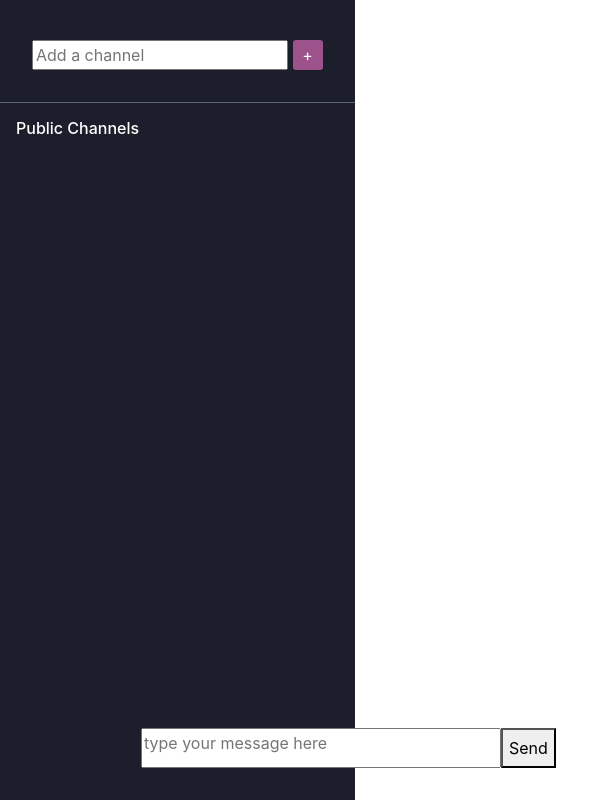
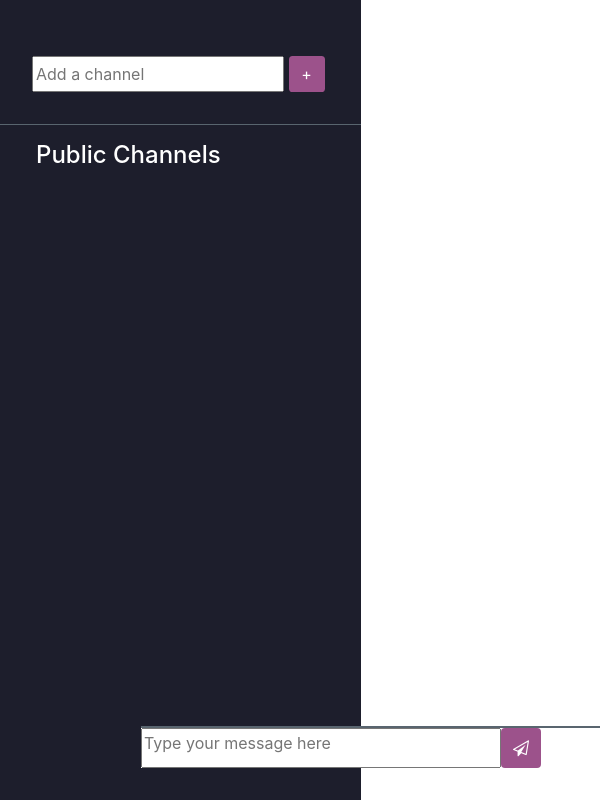
Before and after one commit to mattiek56/flaskMessenger, a Flask app: page / in a window 600 px wide; the page is wider, and only the part inside the window is pictured. Run offline with Flask 2, Linux system fonts and the light colour scheme; some libraries are stand-ins or nearby versions.

Commit message:
mobile opt styling and start to delete func

```diff
--- a/application.py
+++ b/application.py
@@ -32,6 +32,14 @@ def add_user(data):
 		users.append(username)
 	emit('user load', {"username": username})
 
+@socketio.on("reload user")
+def reload_user(data):
+	username = data["username"]
+	channel_name = data["channel_name"]
+	list_channels = list(messages.keys())
+	emit("rejoin", {"list_channels":list_channels, "username": username, "channel_name":channel_name})
+
+
 @socketio.on("add channel")
 def add_channel(data):
 	print("entered add channel function")
@@ -49,7 +57,7 @@ def add_channel(data):
 		#print(channel)
 		#channels.append(channel)
 	#messages[channel] = []
-	print(type(messages[channel_name]["messages"]))
+
 	#emit("announce channel", {"channel_name" : channel_name}, broadcast=True)
 
 @socketio.on("load data")
@@ -77,7 +85,7 @@ def join_channel(data):
 	if len(messages_list) > 100:
 		messages_list.pop(0)
 		print("popped off the first elem")
-	print(type(messages_list[1]))
+
 	emit("user joined", {'username':username, "channel_name":channel_name, "messages": messages_list, "timestamp":timestamp, "join_message":join_message})
 
 @socketio.on("add message")
--- a/static/index.css
+++ b/static/index.css
@@ -41,6 +41,11 @@ body {
 	border-color: #1d1e2c;
 }
 
+#display-username {
+	overflow-wrap: break-word;
+
+}
+
 h5 {
 	margin-block-end: 0px;
 	margin-top: 0.5em;
@@ -52,7 +57,7 @@ h5 {
 
 
 .chat-window {
-	height: 100%;
+	height: 100vh;
 	width: 100vw;
 	margin-left: 2rem;
 }
@@ -63,14 +68,35 @@ h5 {
 
 /* styling for the header */
 
-.sidebar-menu {
+
+
+#closebtn {
+	display: none;
+}
+
+.topbar {
+	margin-top: 1rem;
+}
+
+#menuBar {
+	display: none;
+}
+
+
+/* this needs to be adjusted to reflect media size */
+
+#mySidebar {
 	position: fixed;
 	left:0;
 	background-color: #1D1E2C;
 	height: 100%;
 	max-height:100%;
 	color:#FFFFFF;
+	width: unset;
+
 }
+
+
 
 .sidebar-top {
 	list-style-type: none;
@@ -78,26 +104,38 @@ h5 {
 	border-bottom: 1px solid #59656f;
 }
 
+.sidebar-item {
+	width: 100%;
+}
+
+.channel-input {
+	width: 85%;
+	height: 2.25em;
+}
+
 #submit-channel {
 	border-radius: 10%;
 	background-color: #9c528b;
 	color: #FFFFFF;
 	border-style: none!important;
-	height: 30px;
-	width: 30px;
+	height: 2.25em;
+	width: 2.25em;
 }
 
 #sidebar-channels {
 	list-style-type: none;
 	padding:1em;
+	margin-left: 1.5em;
+	font-size: larger;
 }
 
 #sidebar-channels > li {
 	margin-bottom:0.2em;
 }
 .chat-section-title {
-	margin-left: 1em;
-}
+	margin-left: 1.5em;
+	font-size: x-large;
+	 }
 
 /* styling for chat body */
 
@@ -106,8 +144,18 @@ h5 {
 	bottom:2em;
 	margin-left: 6rem;
 	width: 100%;
+	background-color: white;
+	border-top: 2px solid #59656f;
 }
+#submit-message {
+border-radius: 10%;
+	background-color: #9c528b;
+	color: #FFFFFF;
+	border-style: none!important;
+	height: 2.5rem;
+	width: 2.5rem;
 
+}
 
 #new_message_form {
 	display: flex;
@@ -132,7 +180,6 @@ h5 {
 }
 
 
-
 #messages {
 	margin-left: 2%;
 	list-style: none;
@@ -144,9 +191,23 @@ h5 {
 	width: 65%;
 }
 
+.delete {
+	visibility: hidden;
+}
+
+
+.odd {
+	border-bottom: 1px solid #59656f;
+}
+
+.even {
+	border-bottom: 1px solid #59656f;
+}
+
 .message_details {
 	display: inline-flex;
 }
+
 
 
 .username_message {
@@ -159,3 +220,92 @@ h5 {
 	margin-bottom: 0;
 	padding-left: 1rem;
 }
+
+
+@media only screen
+  and (min-device-width: 414px)
+  and (max-device-width: 736px)
+  and (-webkit-min-device-pixel-ratio: 3) {
+
+  	.message {
+  		width: 100%;
+  	}
+
+  	.test-container {
+  		display: grid;
+  	}
+
+  	.chat-window {
+  		margin-left: 0;
+  	}
+
+  	#closebtn {
+  		display: block;
+		float:right;
+		margin-right: 1rem;
+		color:white;
+		font-size: 20px;
+	}
+	#openbtn {
+		padding-left: 10px;
+		color: white;
+		background-color: #1D1E2C;
+	}
+
+	#menuBar {
+		display: contents;
+		float: left;
+		font-size: 35px;
+		cursor:pointer;
+		padding-left: 10px;
+
+	}
+
+  	#mySidebar {
+
+	position: fixed;
+	left:0;
+	background-color: #1D1E2C;
+	height: 100%;
+	max-height:100%;
+	color:#FFFFFF;
+	width: 0;
+	z-index: 1;
+	top:0;
+	overflow-x: hidden;
+
+}
+
+	.container {
+		padding-left: 0px!important;
+	}
+
+	.chat-type {
+		bottom:0;
+		margin-left: 0;
+		height: 100px;
+		padding-top: 1.5rem;
+		padding-left: 2.5rem;
+	}
+
+	#messages {
+		margin-left:0;
+		padding: 0;
+		padding-bottom: 60px;
+	}
+
+	#new_message {
+	width:80%;
+	resize: none;
+	height:2rem;
+	margin-right: 2px;
+	}
+
+	#submit-message {
+		height: 2rem;
+		width: 2rem;
+	}
+
+
+
+}
--- a/templates/index.html
+++ b/templates/index.html
@@ -4,6 +4,7 @@
         <meta name="viewport" content="width=device-width, initial-scale=1">
         <link rel="stylesheet" href="https://maxcdn.bootstrapcdn.com/bootstrap/4.0.0/css/bootstrap.min.css" integrity="sha384-Gn5384xqQ1aoWXA+058RXPxPg6fy4IWvTNh0E263XmFcJlSAwiGgFAW/dAiS6JXm" crossorigin="anonymous">
         <link rel="stylesheet" href="static/index.css">
+        <link rel="stylesheet" href="https://cdnjs.cloudflare.com/ajax/libs/font-awesome/4.7.0/css/font-awesome.min.css">
         <script src="https://ajax.googleapis.com/ajax/libs/jquery/1.12.4/jquery.min.js"></script>
         <script src="https://maxcdn.bootstrapcdn.com/bootstrap/4.0.0/js/bootstrap.min.js" integrity="sha384-JZR6Spejh4U02d8jOt6vLEHfe/JQGiRRSQQxSfFWpi1MquVdAyjUar5+76PVCmYl" crossorigin="anonymous"></script>
         <script src="https://cdnjs.cloudflare.com/ajax/libs/socket.io/2.0.3/socket.io.js"></script>
@@ -14,6 +15,24 @@
         document.addEventListener('DOMContentLoaded', () => {
 
         //connect to websocket (pulled from src5 code)
+
+
+
+        document.getElementById("closebtn").addEventListener('click', event => {
+            document.getElementById("mySidebar").style.width = "0";
+            document.body.style.backgroundColor = "white";
+
+        });
+
+        document.getElementById("openbtn").addEventListener('click', event => {
+            document.getElementById('mySidebar').style.width = "unset";
+            document.getElementById('mySidebar').style.backgroundColor = '#1D1E2C';
+
+        });
+
+
+
+
         var socket = io.connect(location.protocol + '//' + document.domain + ':' + location.port);
 
         //load socket
@@ -38,6 +57,11 @@
             });
         }*/
 
+
+
+
+
+
         function addChannelToList(socket, channel_name) {
             console.log('this is the channel name', channel_name)
 
@@ -47,8 +71,10 @@
             li.onclick = function() {
                 //console.log('this click worked for', channel_name);
                 username = localStorage.getItem("username");
+                console.log("clicked the channel!")
                 socket.emit('join channel', {'username':username,'channel_name':channel_name});
                 localStorage.setItem("current_channel", channel_name);
+
             }
 
             li.innerHTML = '<a class="channel-link" href="#">#' + channel_name + '</a>';
@@ -61,13 +87,53 @@
             message_display = document.querySelector("#messages");
             //console.log("the add message function")
             //console.log;
+
+            length_messages = document.getElementsByClassName("message").length;
             const li = document.createElement('li');
+            if (length_messages % 2 == 0) {
             li.classList.add("message");
+            li.classList.add("even");
+
+            }
+
+            else {
+                li.classList.add("message");
+                li.classList.add("odd");
+            };
+
             dis_username = username;
-
             dis_timestamp = timestamp;
 
-            li.innerHTML = '<div class="message_details">' + '<h5 class="username_message">' + dis_username + '</h5>' + '<p class="timestamp_message">' + dis_timestamp + '</p>' + '</div>' + '<div class="message_body">' + data.messages + '</div>';
+
+            li.innerHTML = '<div class="message_details">' + '<h5 class="username_message">' + dis_username + '</h5>' + '<p id ="timestamp_message" class="timestamp_message">' + dis_timestamp + '</p>' + '<i id="delete" class="delete fa fa-trash-o"></i>' + '</div>' + '<div class="message_body">' + data.messages + '</div>';
+
+            if (localStorage.getItem("username") == username) {
+                li.onmouseover = function () {
+                   li.style.background = "#d7cdcc";
+                   li.getElementsByClassName("delete")[0].style.visibility = "visible";
+
+
+                }
+
+                li.onmouseout = function () {
+                    li.style.background = "white";
+                    li.getElementsByClassName("delete")[0].style.visibility = "hidden";
+                }
+            }
+
+            if (localStorage.getItem("username") == username) {
+                li.ontouchstart = function () {
+                    li.style.background="d7cdcc";
+                    i.getElementsByClassName("delete")[0].style.visibility = "visible";
+                }
+
+                li.ontouchend = function () {
+                    li.style.background = "white";
+                    li.getElementsByClassName("delete")[0].style.visibility = "hidden";
+                }
+
+
+            }
             message_display.appendChild(li);
 
             updateMessagesScroll();
@@ -92,26 +158,11 @@
 
         function convertTimestamp(timestamp) {
 
-            let ts = timestamp;
+            const ts = timestamp;
+            const milli_ts = 1000* ts;
+            const date_obj = new Date(milli_ts);
+            const formattedTime = date_obj.toLocaleString();
 
-            var date = new Date(ts * 1000);
-    // Hours part from the timestamp
-            var hours = date.getHours();
-        // Minutes part from the timestamp
-            var minutes = "0" + date.getMinutes();
-        // Seconds part from the timestamp
-           // var seconds = "0" + date.getSeconds();
-
-           if (hours>12) {
-                var time_teller = "PM";
-           }
-
-           else {
-                var time_teller = 'AM';
-           };
-
-
-            var formattedTime = hours + ':' + minutes.substr(-2) + time_teller;
             return formattedTime;
         }
 
@@ -144,7 +195,15 @@
 
                 const username = localStorage.getItem("username");
                 console.log('we have this username', username);
-                socket.emit("load data", {"username": username});
+
+                if (localStorage.getItem("current_channel") != null) {
+                    console.log("this is the username", username);
+                    socket.emit('reload user', {'username':username,'channel_name':localStorage.getItem("current_channel")});
+                }
+
+                else {
+                    socket.emit("load data", {"username": username});
+                };
 
 
             }
@@ -211,6 +270,38 @@
          });
 
 
+         socket.on('rejoin', data =>{
+
+                        document.getElementById("display-username").innerHTML = "Welcome, " + data.username;
+            console.log('entered the available channels socket');
+            list_channels = data.list_channels;
+            const channel_ul = document.querySelector('#sidebar-channels');
+
+            while (channel_ul.firstChild) {
+                    channel_ul.removeChild(channel_ul.firstChild);
+                };
+
+            for (channel_name of data.list_channels) {
+                addChannelToList(socket, channel_name);
+            }
+
+
+           if (localStorage.getItem("current_channel") != null) {
+                    current_channel = localStorage.getItem("current_channel");
+                    console.log("it is true that this channel was logged");
+                    username = localStorage.getItem("username");
+                    socket.emit("join channel", {"username": username, "channel_name": current_channel})
+                }
+
+            else {
+
+                console.log("we did not have this channel before");
+
+                };
+
+         });
+
+
 //function to apply click function on all channels
 
 
@@ -238,7 +329,7 @@
             }
 
 
-            if (localStorage.getItem("current_channel") != null) {
+         /*   if (localStorage.getItem("current_channel") != null) {
                     current_channel = localStorage.getItem("current_channel");
                     console.log("it is true that this channel was logged");
                     username = localStorage.getItem("username");
@@ -250,7 +341,7 @@
                 console.log("we did not have this channel before");
 
                 }
-
+*/
 
 
 
@@ -266,6 +357,7 @@
             //localStorage.setItem("current_channel", channel_name);
             timestamp = data.timestamp;
             join_message = data.join_message;
+
             //console.log(join_message);
 
             addMessage(username, channel_name, timestamp, {"messages": join_message});
@@ -289,7 +381,8 @@
 
 <body>
 
-<div class='container'>
+<div class="container">
+
     <!-- Create the modal for pop-up sign in -->
     <div id='myModal' class='modal'>
         <div class="modal-content">
@@ -304,26 +397,41 @@
         </div>
     </div>
 
-    <div class='wrapper'>
+
+
+    <div class="wrapper">
     <!-- creating the header to display username and such -->
-        <div class='sidebar-menu'>
+        <div id="mySidebar" class='sidebar-menu'>
+            <div class='topbar'>
+            <a href= 'javascript:void(0)' id='closebtn' class='closebtn fa fa-angle-double-left' ></a>
             <ul class='sidebar-top'>
 
-            <li class='sidebar-item'>
+            <li class='sidebar-item' id="username_li">
+            <div class='standard_div'>
                 <h3 id='display-username'></h3>
+            </div>
             </li>
             <li class='sidebar-item'>
+            <div class='standard_div'>
                 <form id='channel-input'>
                     <input type='text' class='channel-input' name='channel' data-set='channel' id='channel' placeholder="Add a channel">
                     <button id='submit-channel' type='submit'>+</button>
                 </form>
+            </div>
             </li>
             </ul>
+        </div>
 
             <h6 class='chat-section-title'>Public Channels</h6>
             <ul id='sidebar-channels'>
                     <!--channels will go here -->
             </ul>
+        </div>
+
+
+<div class='test-container'>
+        <div id ='menuBar'>
+            <span id='openbtn'>&#9776;</span>
         </div>
 
 
@@ -336,16 +444,18 @@
                 </div>
 
         </div>
+    </div>
 
 
         <div class ='chat-type'>
                 <form id="new_message_form">
-                    <textarea class='chat-box' name='message' id='new_message' type ='text' placeholder="type your message here"></textarea>
-                    <button id='submit-message' class='chat-box' type='submit'>Send</button>
+                    <textarea class='chat-box' name='message' id='new_message' type ='text' placeholder="Type your message here"></textarea>
+                    <button id='submit-message' class='chat-box fa fa-send-o' type='submit'></button>
 
             </form>
         </div>
     </div>
+
 
 </div>
 
```
Also changed, not shown: 2 other files.
